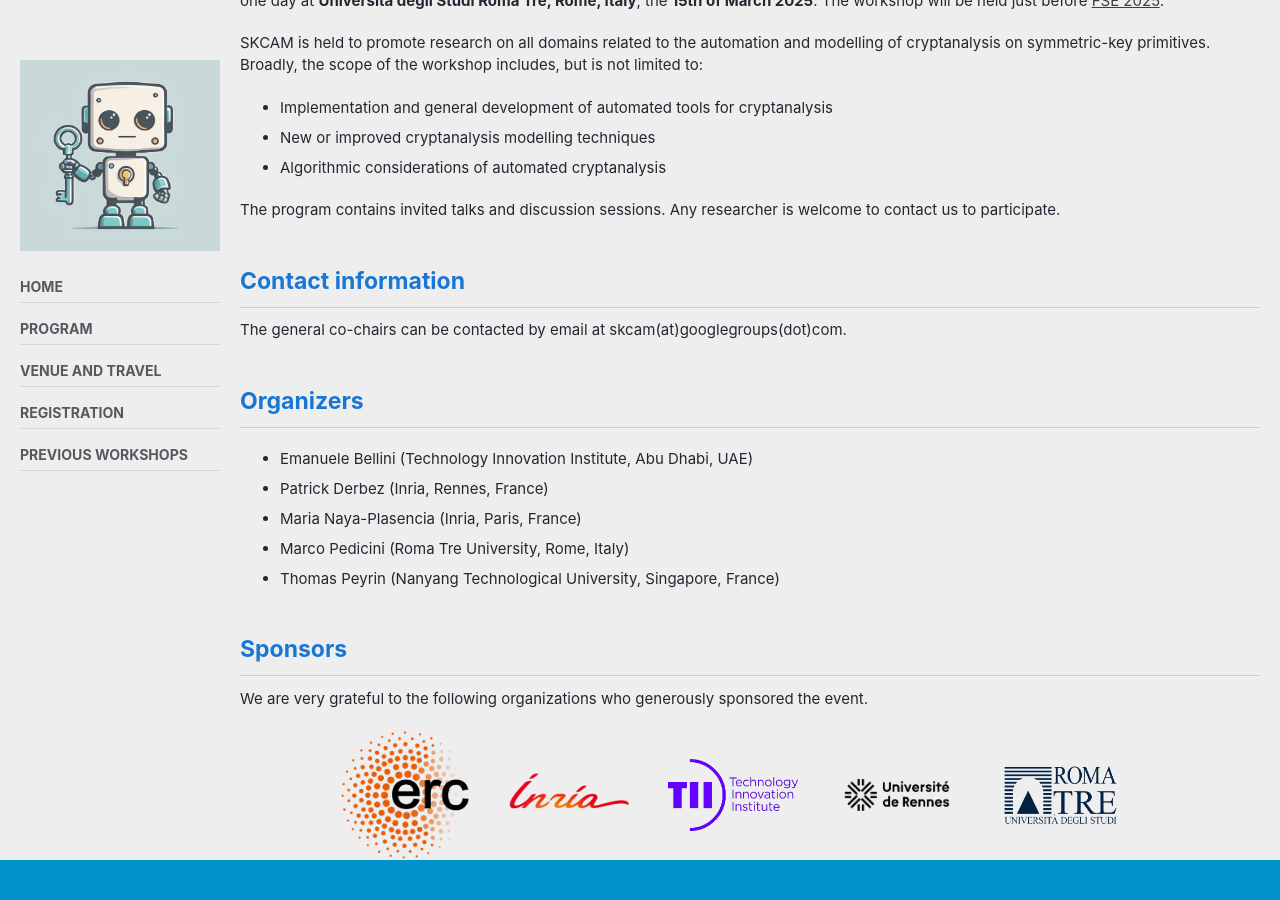
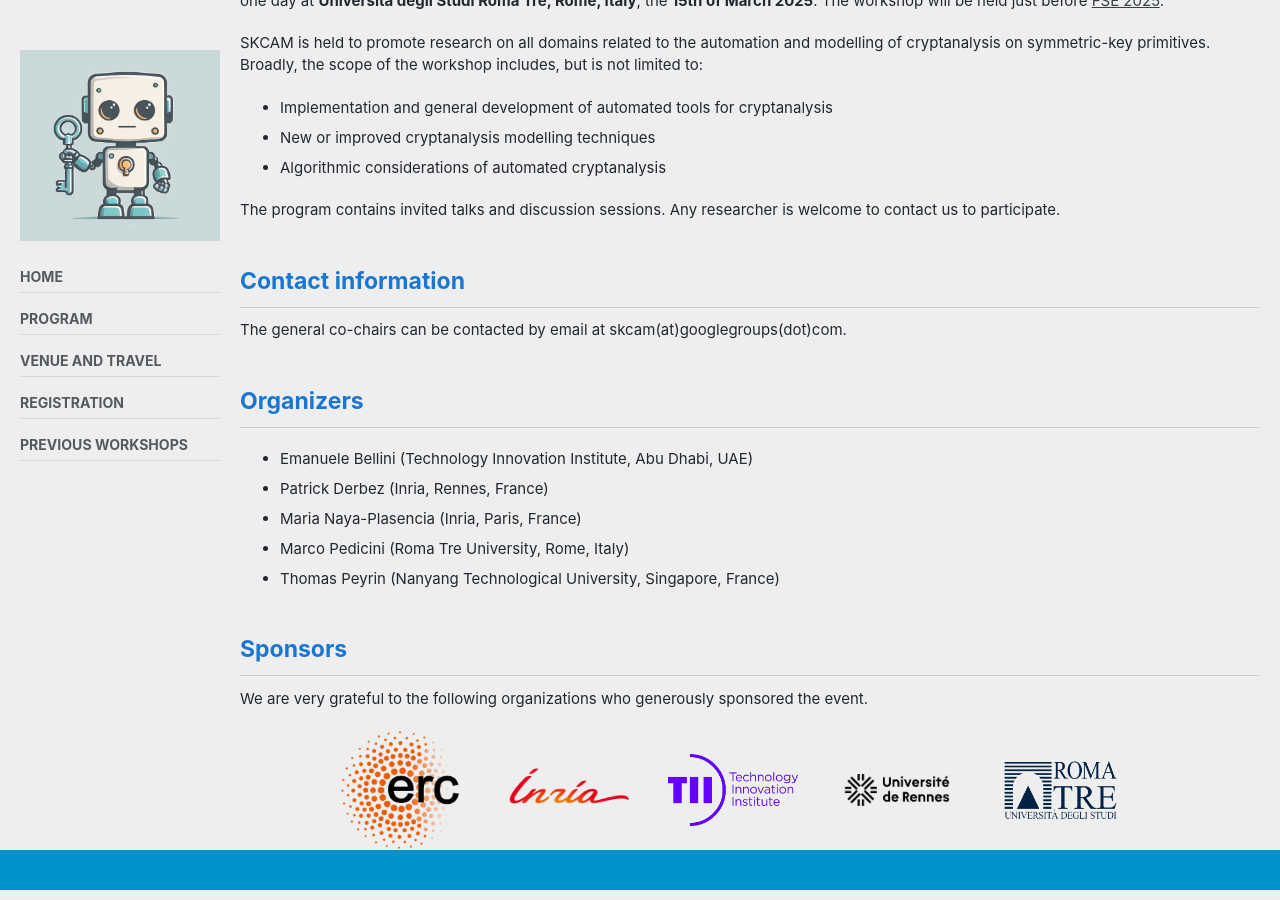
Before and after one commit to cryptanalysisbench/SATbench, a Jekyll site: the page built from index.md, in a window 1280 px wide and 900 px high, scrolled down 134 px. Built offline with Jekyll 4.4.1, drawn with Linux system fonts in a browser that asks for light colours; cached includes are drawn as plain includes; nearby versions of some CDN libraries.

Commit message:
Update index.md

```diff
--- a/index.md
+++ b/index.md
@@ -38,7 +38,7 @@ The general co-chairs can be contacted by email at skcam(at)googlegroups(dot)com
 We are very grateful to the following organizations who generously sponsored the event.
 
 <div class="imgcot">
-  <a class="imgitm" href="https://www.inria.fr"><img border="0" src="https://skcamworkshop.github.io/skcam2025/assets/images/ERC.png" height="130" width="130" /></a>
+  <a class="imgitm" href="https://erc.europa.eu/homepage"><img border="0" src="https://skcamworkshop.github.io/skcam2025/assets/images/ERC.png" height="120" width="120" /></a>
   <a class="imgitm" href="https://www.inria.fr"><img border="0" src="https://skcamworkshop.github.io/skcam2025/assets/images/inria.png" height="208" width="130" /></a>
   <a class="imgitm" href="https://www.tii.ae"><img border="0" src="https://skcamworkshop.github.io/skcam2025/assets/images/TII.png" height="236" width="130" /></a>
   <a class="imgitm" href="https://www.univ-rennes.fr"><img border="0" src="https://skcamworkshop.github.io/skcam2025/assets/images/rennes.png" height="289" width="130" /></a>
```
